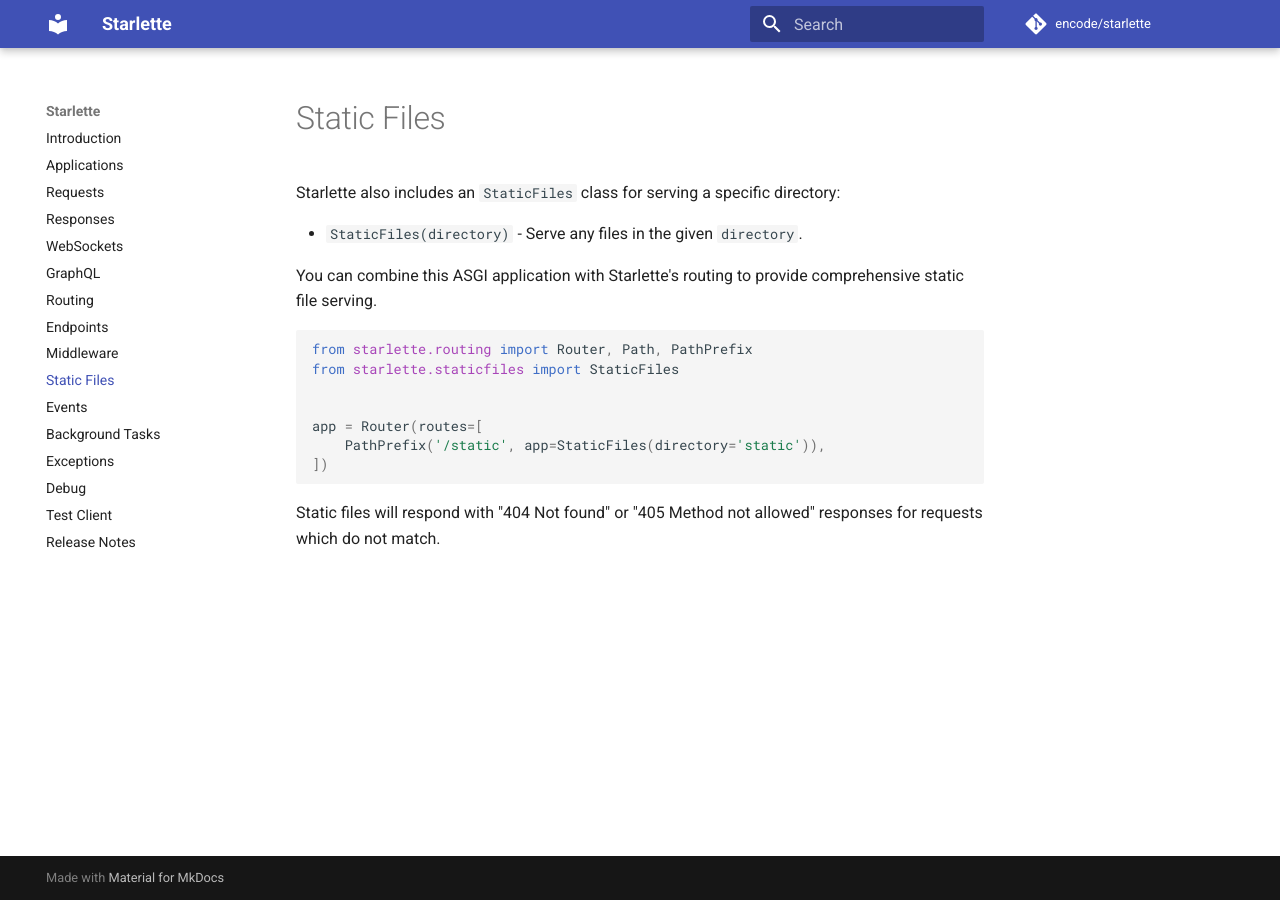
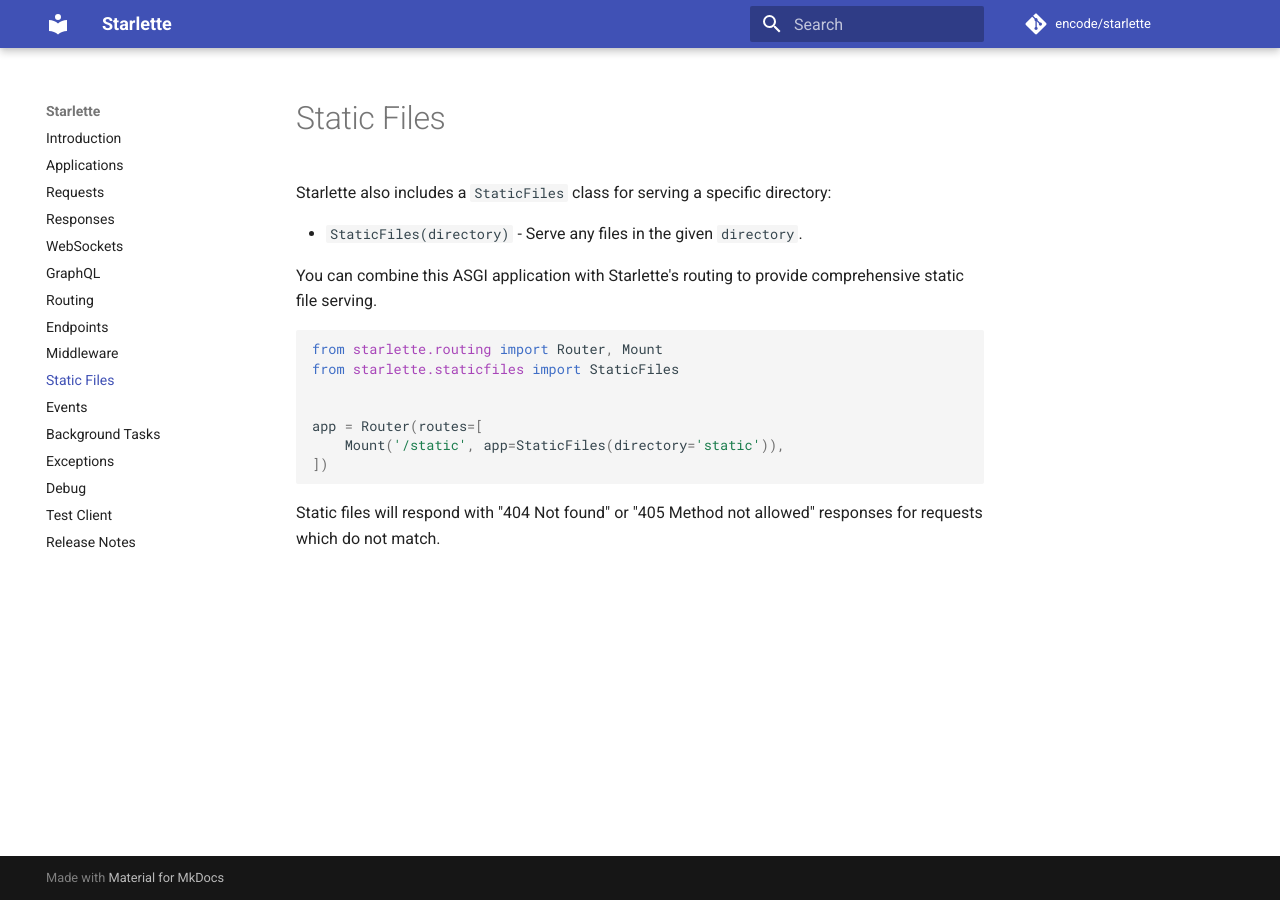
Before and after one commit to hidraco/starlette, an MkDocs documentation site: the page built from docs/staticfiles.md, in a window 1280 px wide. Built offline with MkDocs 1.6.1 and Material for MkDocs 9.7.7, drawn with Linux system fonts in a browser that asks for light colours; comment, search, counter and statistics services are not loaded.

Commit message:
Fixes to static files documentation. (#162)
* I fixed a grammar error. The example code did not work, since there are no Path and PathPrefix classes in starlette.routing. I replaced PathPrefix with Mount to get it to work.

* I fixed a spelling error.

````diff
--- a/docs/staticfiles.md
+++ b/docs/staticfiles.md
@@ -1,5 +1,5 @@
 
-Starlette also includes an `StaticFiles` class for serving a specific directory:
+Starlette also includes a `StaticFiles` class for serving a specific directory:
 
 * `StaticFiles(directory)` - Serve any files in the given `directory`.
 
@@ -7,12 +7,12 @@ You can combine this ASGI application with Starlette's routing to provide
 comprehensive static file serving.
 
 ```python
-from starlette.routing import Router, Path, PathPrefix
+from starlette.routing import Router, Mount
 from starlette.staticfiles import StaticFiles
 
 
 app = Router(routes=[
-    PathPrefix('/static', app=StaticFiles(directory='static')),
+    Mount('/static', app=StaticFiles(directory='static')),
 ])
 ```
 
````
Also changed, not shown: docs/debug.md (+1 -1 lines).
